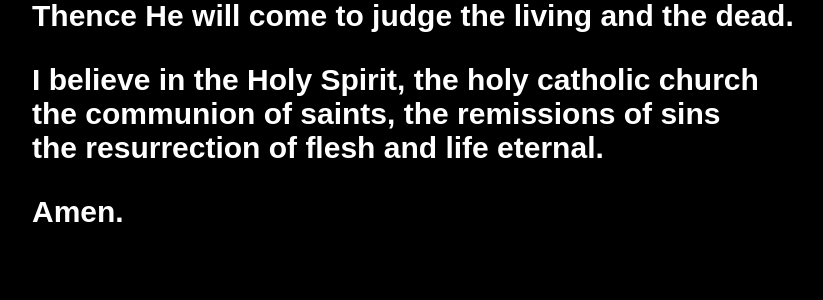
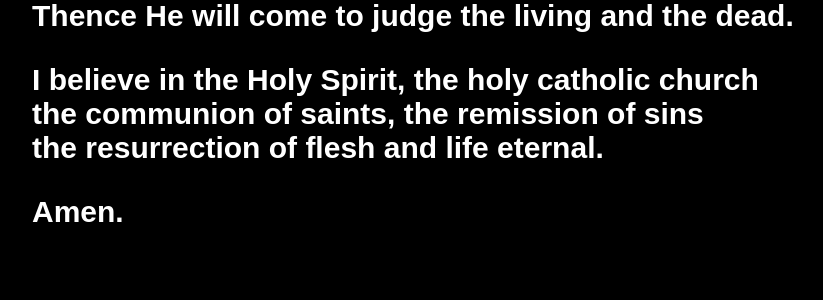
Before and after one commit to asenchi/liberty, a Flask app: page /creed in a window 1280 px wide. Shown: the part 366-666 px from the top of the page, without its empty margins (23-846 px from the left). Run offline with Flask 2, Linux system fonts and the light colour scheme.

Commit message:
Correction

```diff
--- a/templates/creed.html
+++ b/templates/creed.html
@@ -16,7 +16,7 @@ Thence He will come to judge the living and the dead.<br />
 </p>
 <p>
 I believe in the Holy Spirit, the holy catholic church<br />
-the communion of saints, the remissions of sins<br />
+the communion of saints, the remission of sins<br />
 the resurrection of flesh and life eternal.<br />
 </p>
 <p>
```
